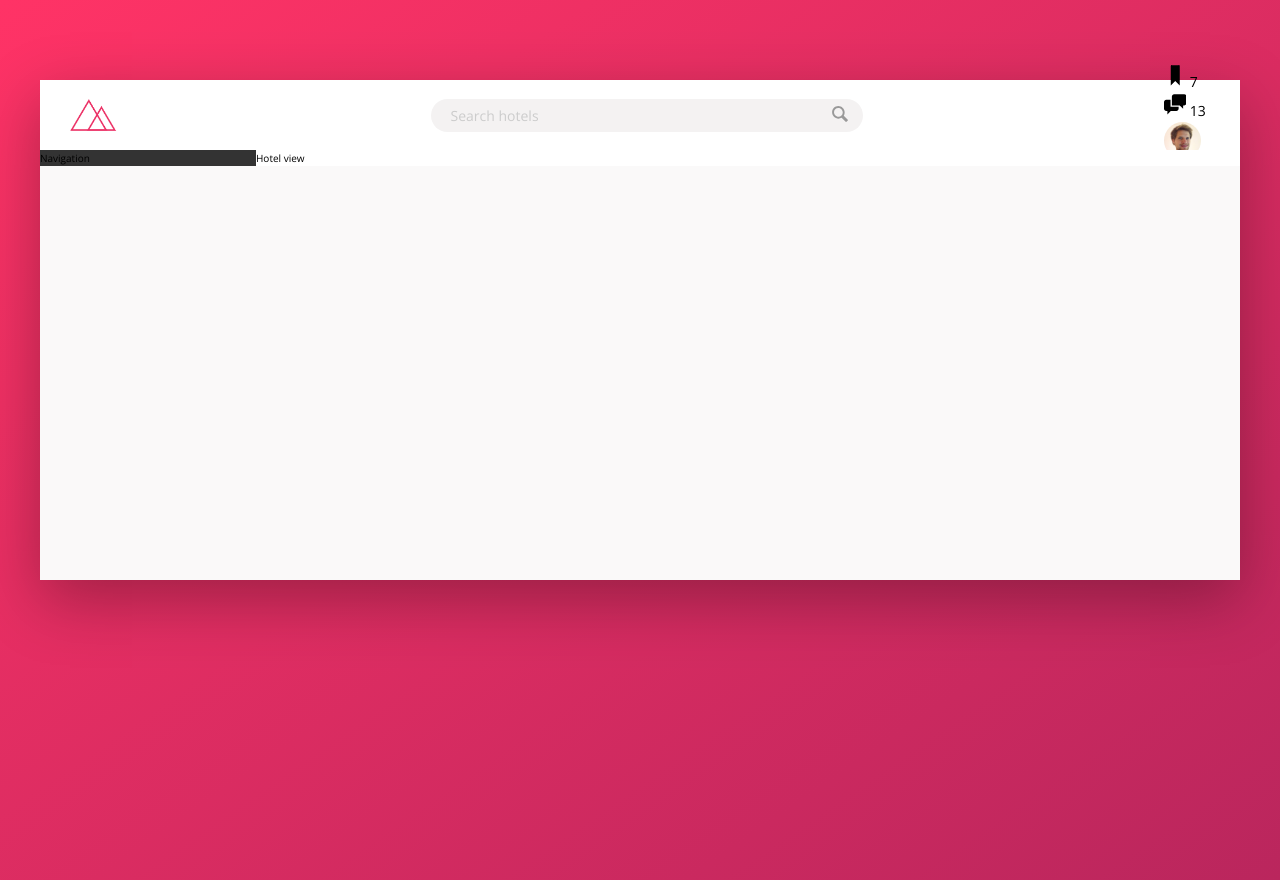
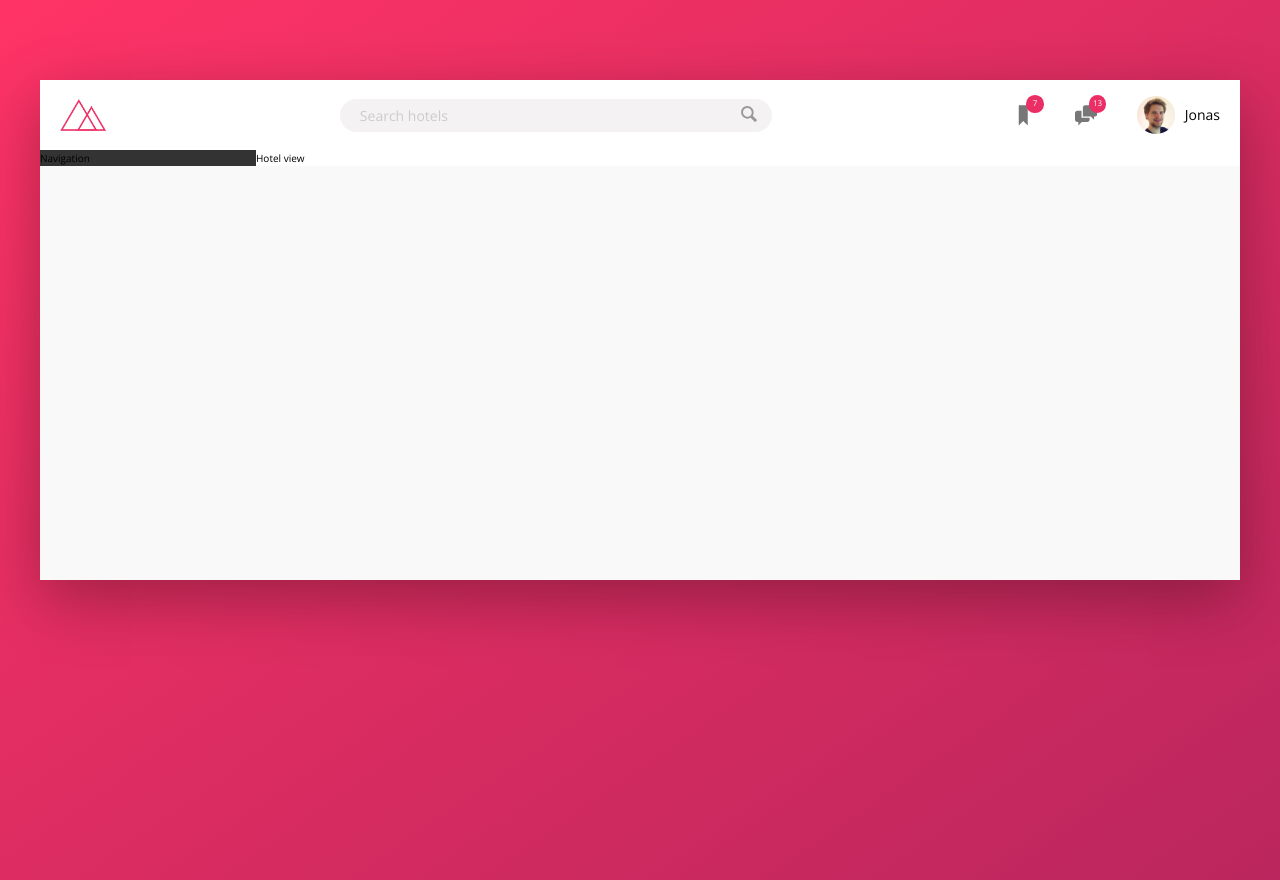
Before and after one commit to SolomanGarcia/Trillo, a website: page index.html in a window 1280 px wide. Drawn offline with nearby package versions, Linux system fonts and the light colour scheme.

Commit message:
added notifications to header

```diff
--- a/sass/_components.scss
+++ b/sass/_components.scss
@@ -1,6 +1,6 @@
 .logo {
     height: 3.25rem;
-    margin-left: 3rem;
+    margin-left: 2rem;
 }
 
 .search {
@@ -59,29 +59,52 @@
 }
 
 .user-nav {
+    align-self: stretch;
+
+    display: flex;
+    align-items: center;
+
+    & > * {
+        padding: 0 2rem;
+        cursor: pointer;
+        height: 100%;
+        display: flex;
+        align-items: center;
+    }
+
+    & > *:hover {
+        background-color: var(--color-grey-light-2);
+    }
+
     &__icon-box {
-
+        position: relative;
     }
 
     &__icon {
         height: 2.25rem;
         width: 2.25rem;
+        fill: var(--color-grey-dark-2);
     }
 
     &__notification {
+        font-size: .8rem;
+        height: 1.75rem;
+        width: 1.75rem;
+        border-radius: 50%;
+        background-color: var(--color-primary);
+        color: #fff;
+        position: absolute;
+        top: 1.5rem;
+        right: 1.1rem;
 
-    }
-
-    &__user {
-
+        display: flex;
+        justify-content: center;
+        align-items: center;
     }
 
     &__user-photo {
         height: 3.75rem;
         border-radius: 50%;
-    }
-
-    &__user-name {
-
+        margin-right: 1rem;
     }
 }
```
Also changed, not shown: css/style.css.
